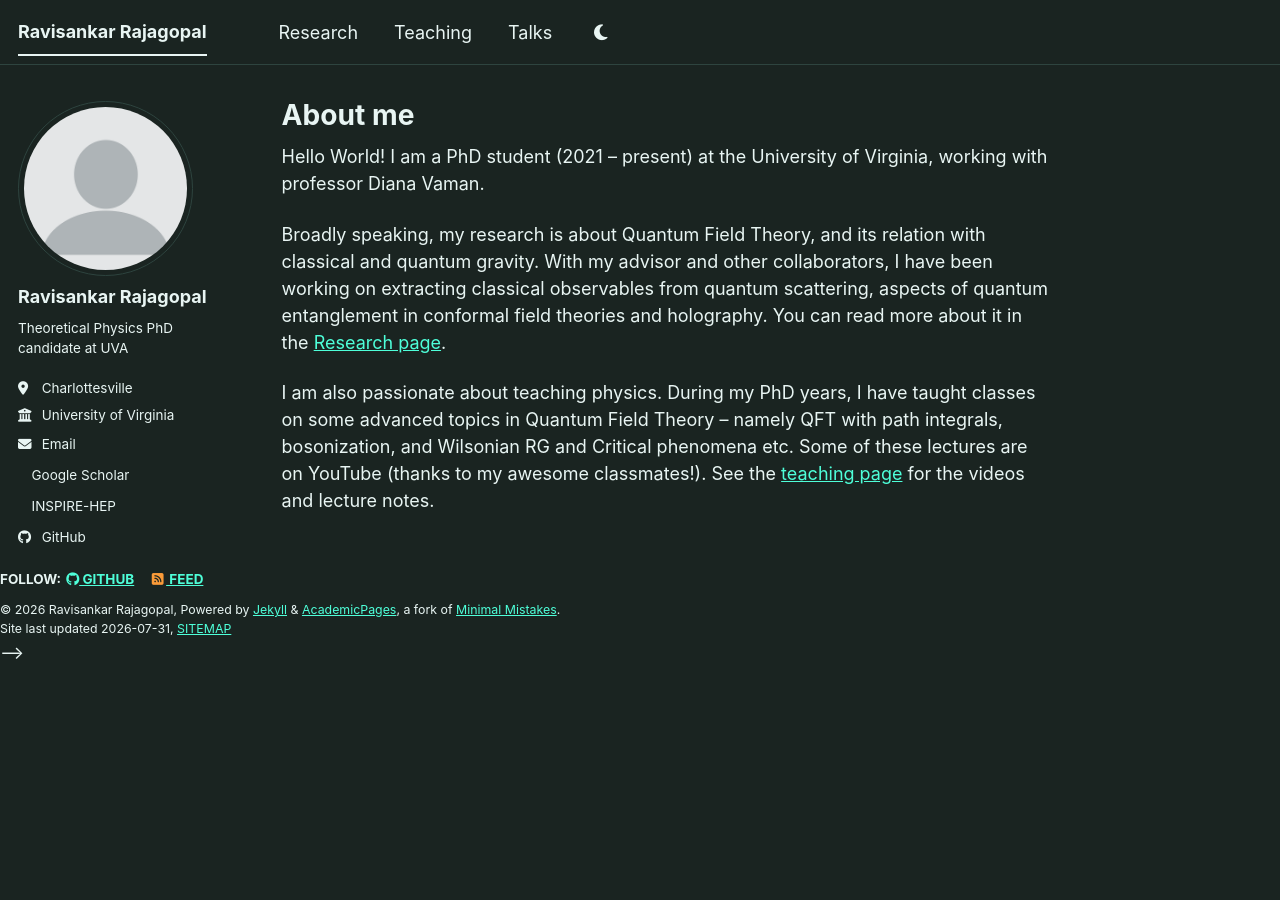
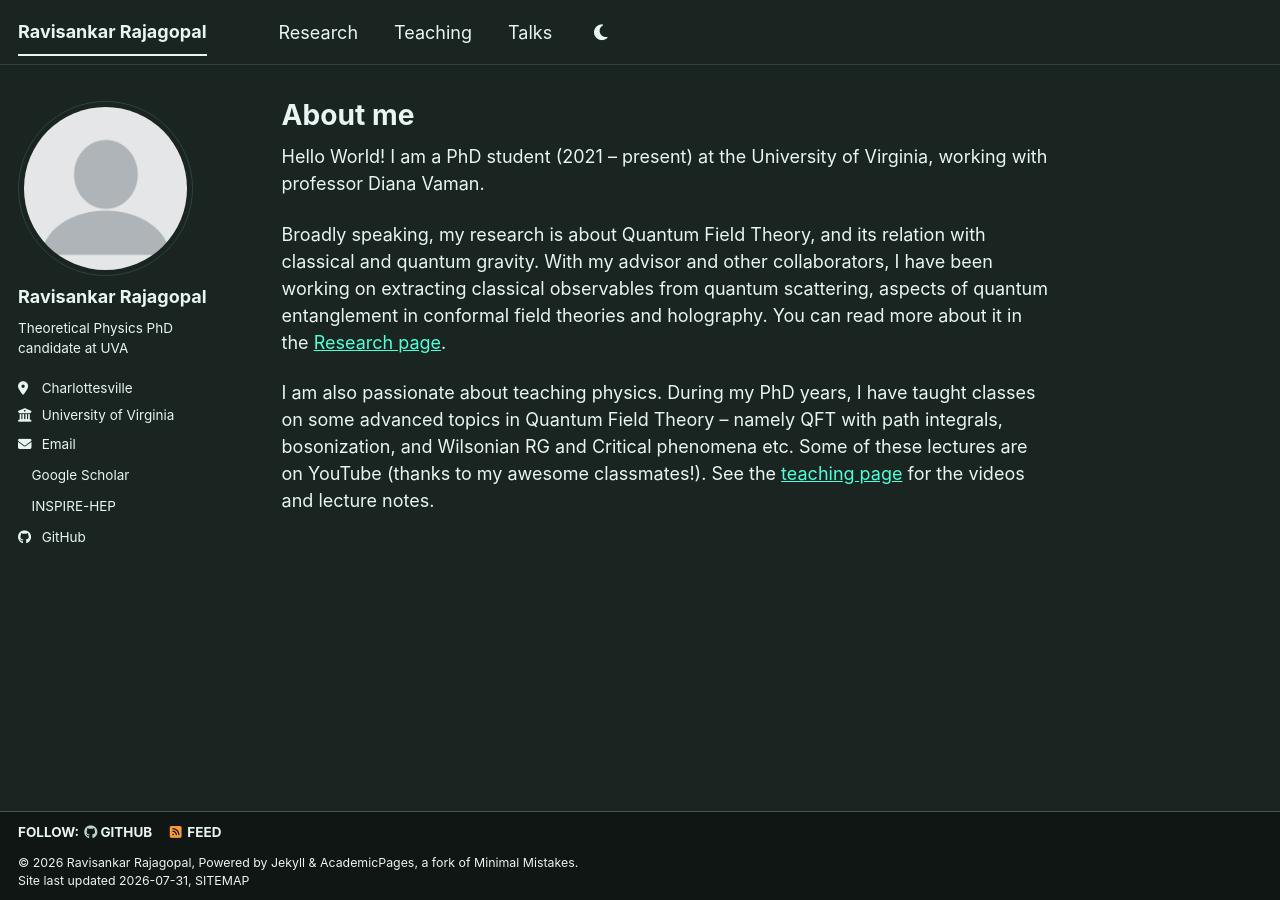
Before and after one commit to ravisankar712/ravisankar712.github.io, a Jekyll site: the page built from _pages/about.md, in a window 1280 px wide. Built offline with Jekyll 4.4.1, drawn with Linux system fonts in a browser that asks for light colours; a style sheet for code colours, icons or effects is not loaded.

Commit message:
Update default.html

```diff
--- a/_layouts/default.html
+++ b/_layouts/default.html
@@ -18,12 +18,12 @@ layout: compress
 
     {{ content }}
 
-    <!-- <div class="page__footer">
+    <div class="page__footer">
       <footer>
         {% include footer/custom.html %}
         {% include footer.html %}
       </footer>
-    </div>-->
+    </div>
 
     {% include scripts.html %}
 
```
